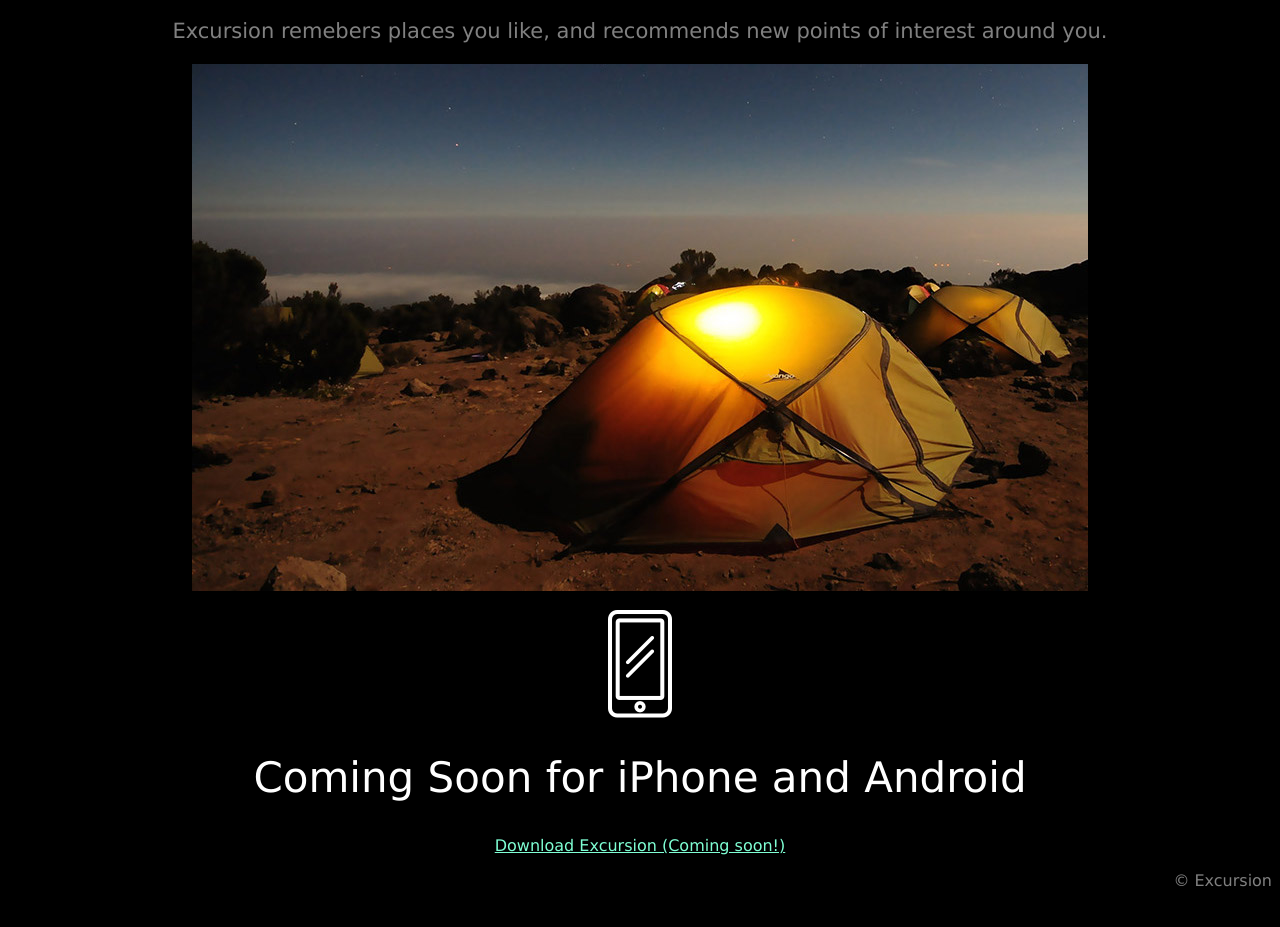
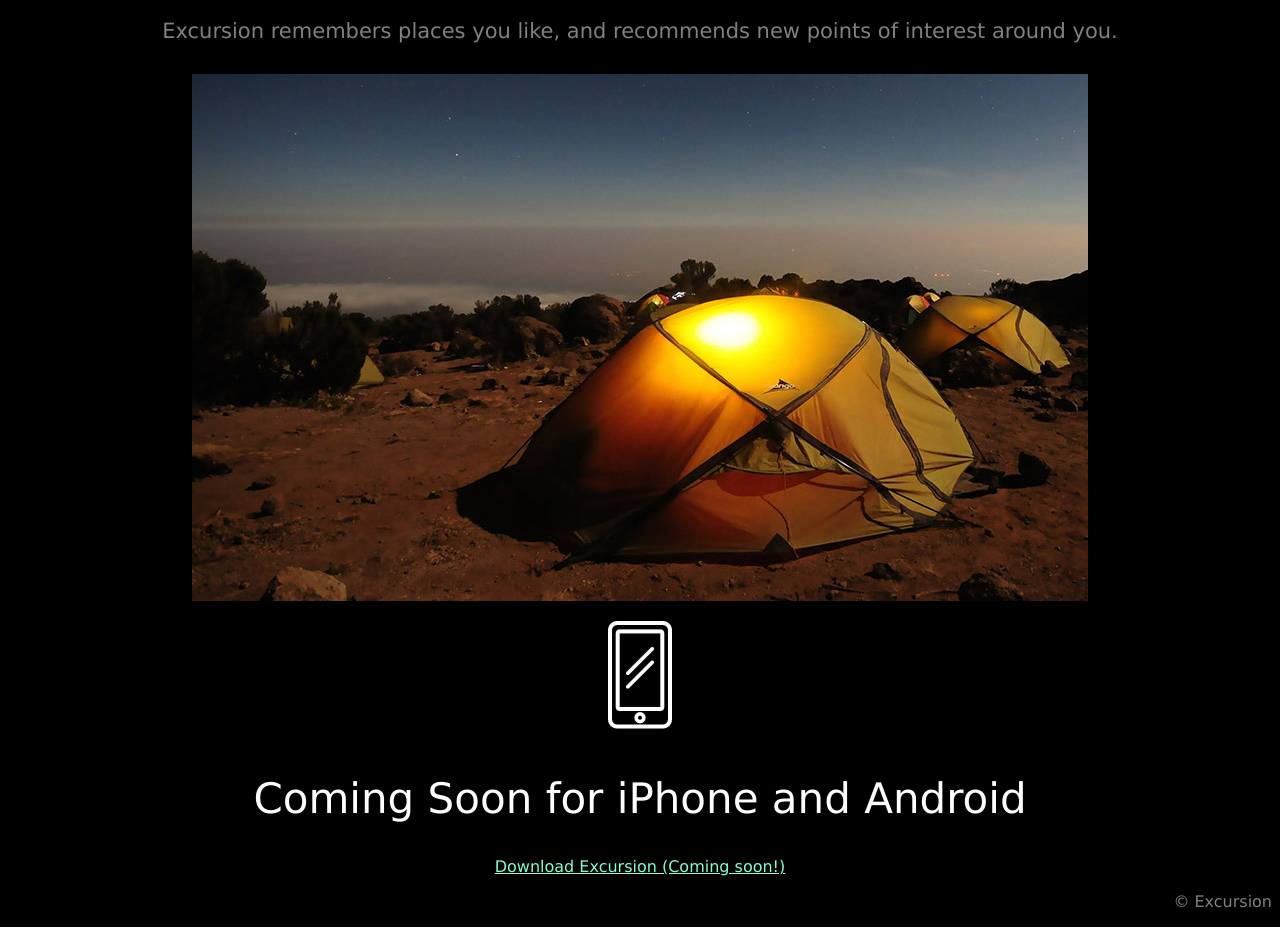
Before and after one commit to greentie12/excursion, a plain HTML site: page index.html in a window 1280 px wide. Shown: the part 410-1337 px from the top of the page. Before the commit the page ends 1316 px from the top, so only its background shows below. Drawn offline with Linux system fonts and the light colour scheme.

Commit message:
Final version / version 1

```diff
--- a/index.html
+++ b/index.html
@@ -8,19 +8,33 @@
 
 <body>
     <h1 class="headline">Discover hidden places in the world around you</h1>
+
+    <!-- Link which reloads the page -->
     <p class="download"><a href="#">Download Excursion (Coming soon!)</a></p>
+
+    <!-- iPhone image with video playing on loop -->
     <div class="centervideo">
         <video id="iphone" autoplay loop>
             <source src="resources/videos/excursion.mp4" type="video/mp4">
         </video>
     </div>
+
     <h2 class="personal">Your personal travel guide</h2>
-    <p class="info">Excursion remebers places you like, and recommends new points of interest around you.</p>
-    <img src="resources/images/camp.jpg">
-    <br>
-    <img src="resources/images/phone.png">
+    <p class="info">Excursion remembers places you like, and recommends new points of interest around you.</p>
+
+    <div id="camp">
+        <img src="resources/images/camp.jpg">
+    </div>
+
+    <div id="smallphone">
+        <img src="resources/images/phone.png">
+    </div>
+
     <h2 class="coming">Coming Soon for iPhone and Android</h2>
+
+    <!-- Link which reloads the page -->
     <p class="download"><a href="#">Download Excursion (Coming soon!)</a></p>
+    <!-- Copyright aligned to the right -->
     <p id="copyright">&copy; Excursion</p>
 </body>
 
--- a/resources/css/style.css
+++ b/resources/css/style.css
@@ -23,12 +23,19 @@ a,p {
 
 }
 
-/* video {
-	margin: 0 auto;
+#iphone {
 	display: block;
-} */
+	margin-left: auto;
+	margin-right: auto;
+}
 
-#iphone {
+#camp, #smallphone {
+	margin: auto;
+	width: 75%;
+	padding: 10px;
+}
+
+img {
 	display: block;
 	margin-left: auto;
 	margin-right: auto;
@@ -49,11 +56,6 @@ a,p {
 	text-align: center;
 }
 
-img {
-	margin: 0 auto;
-	display: block;
-}
-
 #copyright {
 	text-align: right;
 	color: gray;
```
